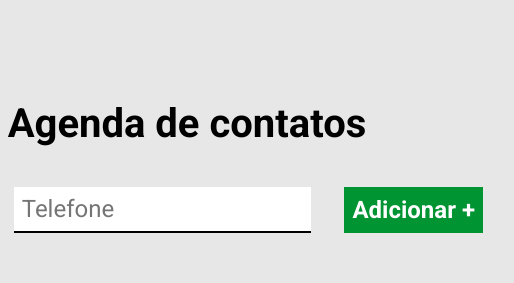
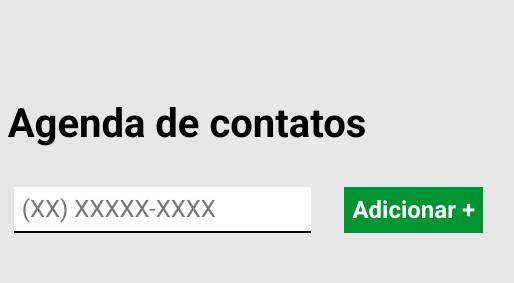
Before and after one commit to tenoriolms/pratica, a plain HTML site: page index.html in a window 1280 px wide. Shown: the top 283 px of the page, 477-991 px from the left. Drawn offline with Linux system fonts and the light colour scheme.

Commit message:
FIXING BUGS

```diff
--- a/index.html
+++ b/index.html
@@ -19,7 +19,7 @@
 
         <form id="form-input" >
             <input type="text" id="nome" required placeholder="Nome do Contato" >
-            <input type="tel" id="tel-number" required placeholder="Telefone" >
+            <input type="tel" id="tel-number" required placeholder="(XX) XXXXX-XXXX" pattern="^\(\d{2}\)\s?\d{4,5}-\d{4}$">
             <button type="submit">Adicionar +</button>
         </form>
 
```
